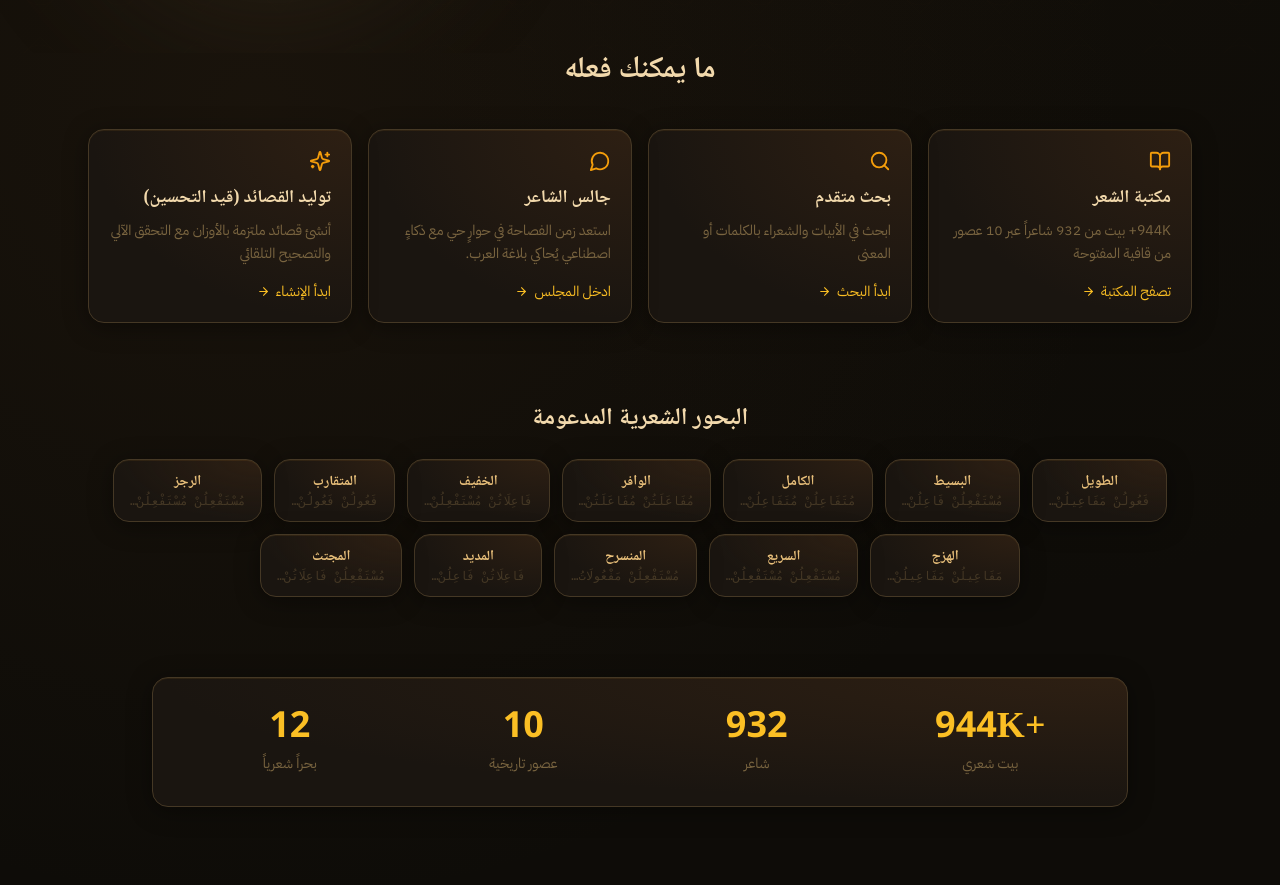
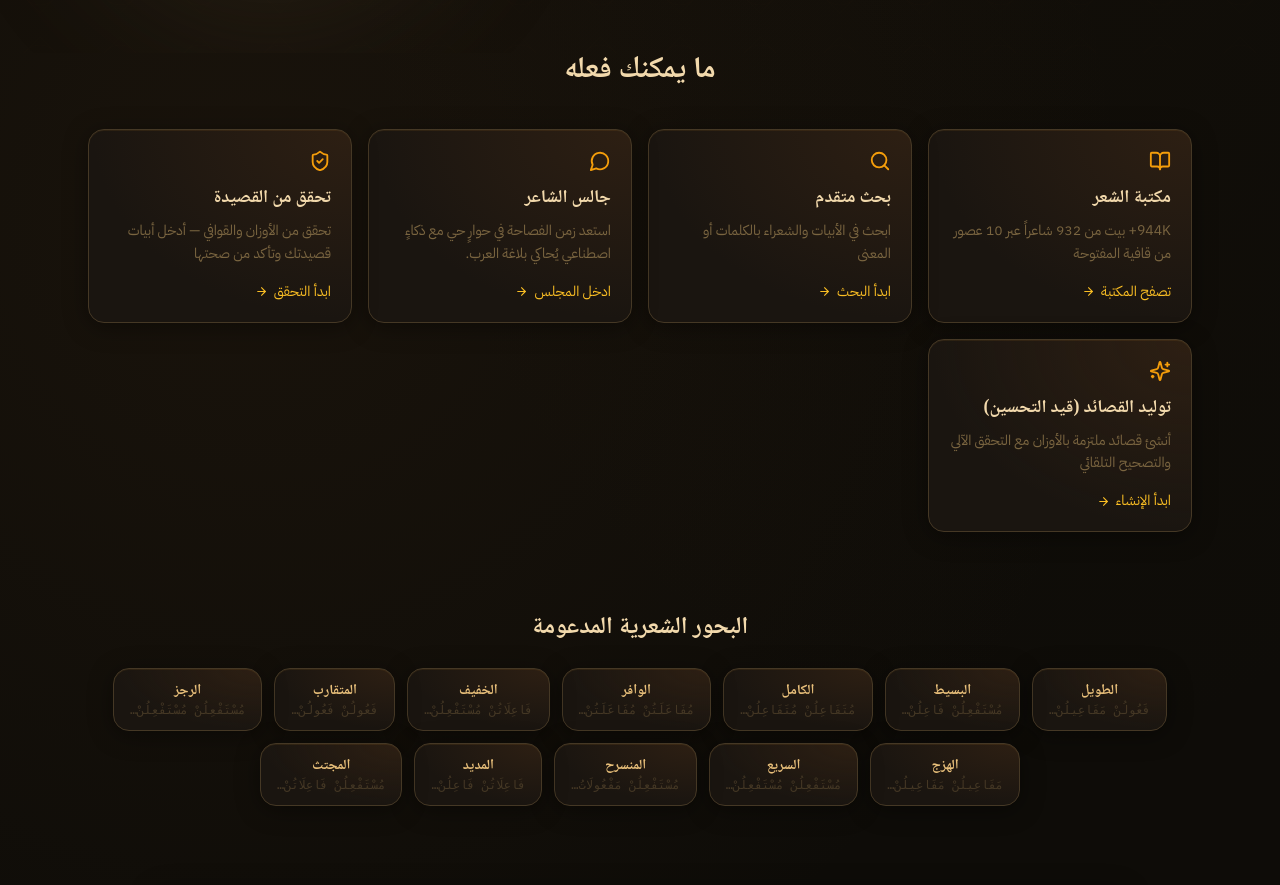
Before and after one commit to Medgleiguem/AI_diwan, a React (Vite) app in the folder frontend/: page / in a window 1280 px wide. Shown: the part 840-1725 px from the top of the page. Built offline with nearby package versions, Linux system fonts and the light colour scheme; no server answers; a web font is replaced by a local one.

Commit message:
big big changes

```diff
--- a/frontend/src/pages/HomePage.tsx
+++ b/frontend/src/pages/HomePage.tsx
@@ -5,6 +5,7 @@ import {
   BookOpen,
   Search,
   MessageCircle,
+  ShieldCheck,
   ArrowLeft,
 } from "lucide-react";
 import { useQuery } from "@tanstack/react-query";
@@ -199,6 +200,13 @@ export default function HomePage() {
               cta: "ادخل المجلس",
             },
             {
+              icon: ShieldCheck,
+              title: "تحقق من القصيدة",
+              desc: "تحقق من الأوزان والقوافي — أدخل أبيات قصيدتك وتأكد من صحتها",
+              to: "/check",
+              cta: "ابدأ التحقق",
+            },
+            {
               icon: Sparkles,
               title: "توليد القصائد (قيد التحسين)",
               desc: "أنشئ قصائد ملتزمة بالأوزان مع التحقق الآلي والتصحيح التلقائي",
```
